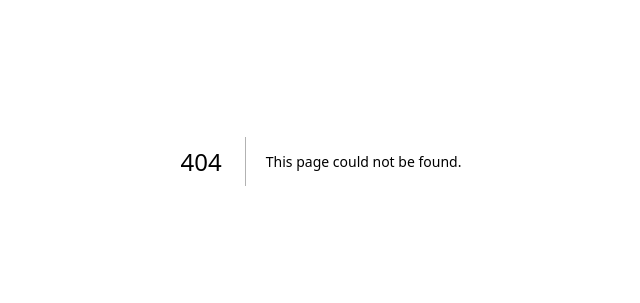
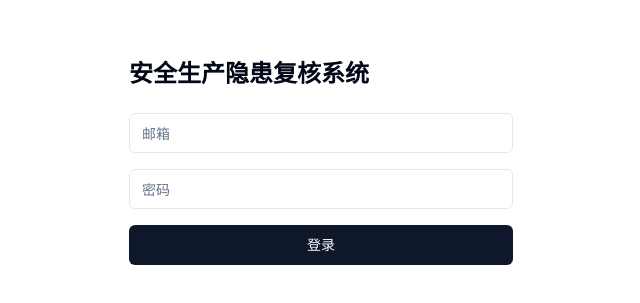
Before and after one commit to yinchengchen-AI/safety-hazard-review-system, a Next.js app: page /login in a window 1280 px wide. Before the commit this address had no page. Shown: the part 239-542 px from the top of the page, without its empty margins (319-959 px from the left). Built offline with nearby package versions, Linux system fonts and the light colour scheme.

Commit message:
feat(ui): /login page

```diff
--- /dev/null
+++ b/src/app/login/login-form.tsx
@@ -0,0 +1,51 @@
+'use client';
+import { signIn } from 'next-auth/react';
+import { useState } from 'react';
+import { useRouter } from 'next/navigation';
+import { Button } from '@/components/ui/button';
+import { Input } from '@/components/ui/input';
+
+export function LoginForm() {
+  const router = useRouter();
+  const [email, setEmail] = useState('');
+  const [password, setPassword] = useState('');
+  const [err, setErr] = useState('');
+  const [loading, setLoading] = useState(false);
+
+  async function submit(e: React.FormEvent) {
+    e.preventDefault();
+    setLoading(true);
+    setErr('');
+    const res = await signIn('credentials', { email, password, redirect: false });
+    setLoading(false);
+    if (res?.error) {
+      setErr('登录失败');
+      return;
+    }
+    router.push('/');
+    router.refresh();
+  }
+
+  return (
+    <form onSubmit={submit} className="space-y-4 max-w-sm">
+      <Input
+        type="email"
+        placeholder="邮箱"
+        value={email}
+        onChange={(e) => setEmail(e.target.value)}
+        required
+      />
+      <Input
+        type="password"
+        placeholder="密码"
+        value={password}
+        onChange={(e) => setPassword(e.target.value)}
+        required
+      />
+      {err && <p className="text-sm text-red-500">{err}</p>}
+      <Button type="submit" disabled={loading} className="w-full">
+        {loading ? '...' : '登录'}
+      </Button>
+    </form>
+  );
+}
--- /dev/null
+++ b/src/app/login/page.tsx
@@ -0,0 +1,12 @@
+import { LoginForm } from './login-form';
+
+export default function LoginPage() {
+  return (
+    <main className="min-h-screen flex items-center justify-center">
+      <div className="w-full max-w-sm space-y-6">
+        <h1 className="text-2xl font-semibold">安全生产隐患复核系统</h1>
+        <LoginForm />
+      </div>
+    </main>
+  );
+}
```
